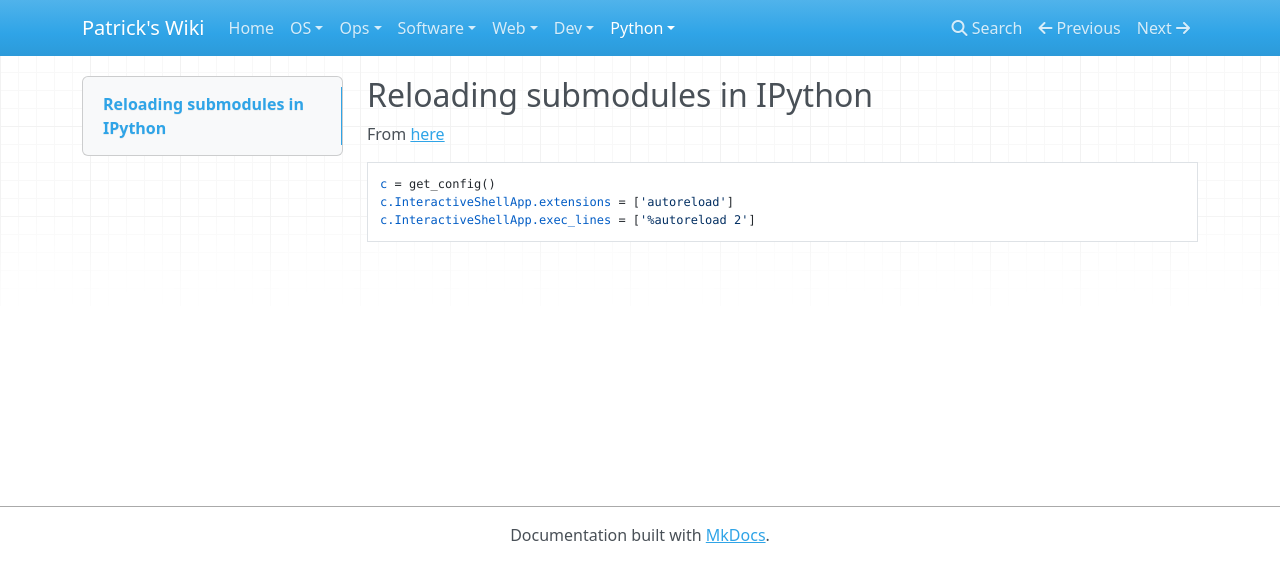
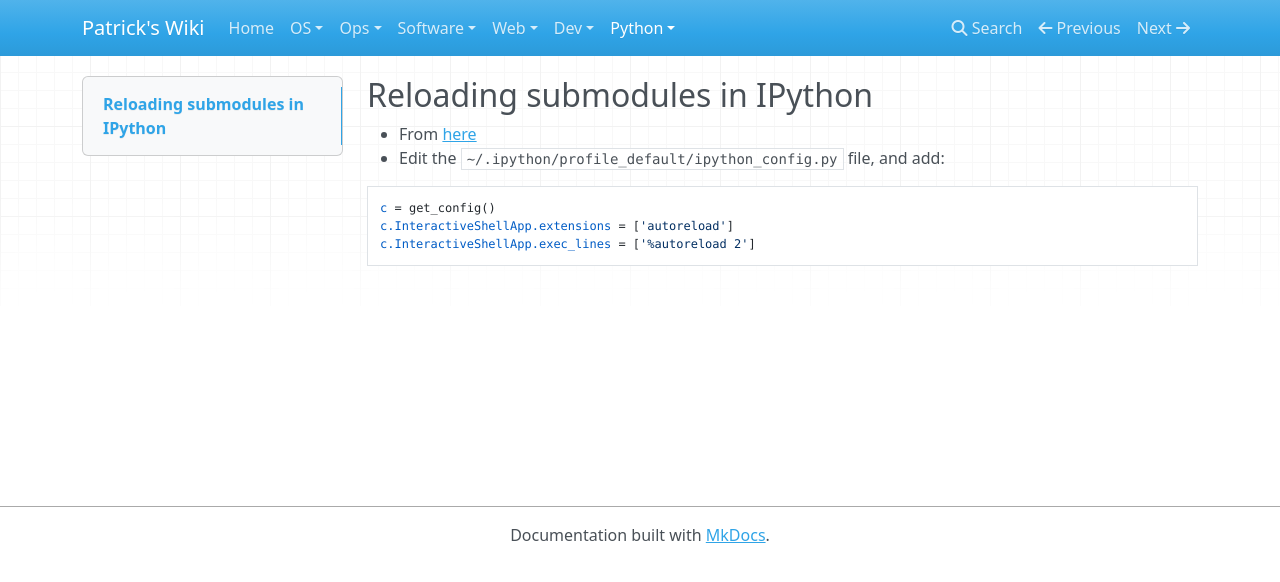
Before and after one commit to patsancu/wiki, an MkDocs documentation site: the page built from docs/python/ipython.md, in a window 1280 px wide. Shown: the top 582 px of the page. Built offline with MkDocs 1.6.1, drawn with Linux system fonts in a browser that asks for light colours; nearby versions of some CDN libraries.

Commit message:
ipython reload module which file

````diff
--- a/docs/python/ipython.md
+++ b/docs/python/ipython.md
@@ -1,5 +1,6 @@
 ## Reloading submodules in IPython
-From [here](https://stackoverflow.com/a/5399339)
+* From [here](https://stackoverflow.com/a/5399339)
+* Edit the `~/.ipython/profile_default/ipython_config.py` file, and add:
 ```
 c = get_config()
 c.InteractiveShellApp.extensions = ['autoreload']
````
